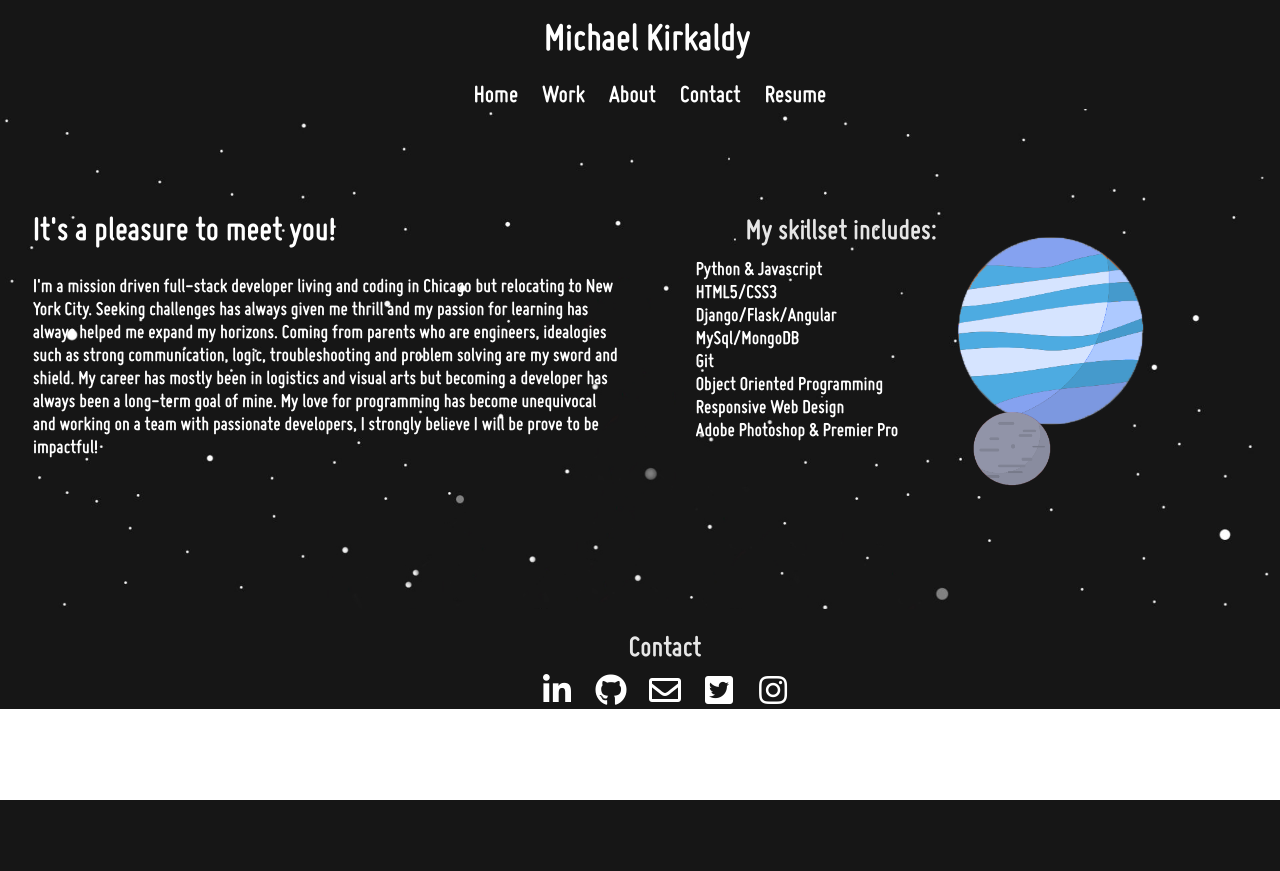
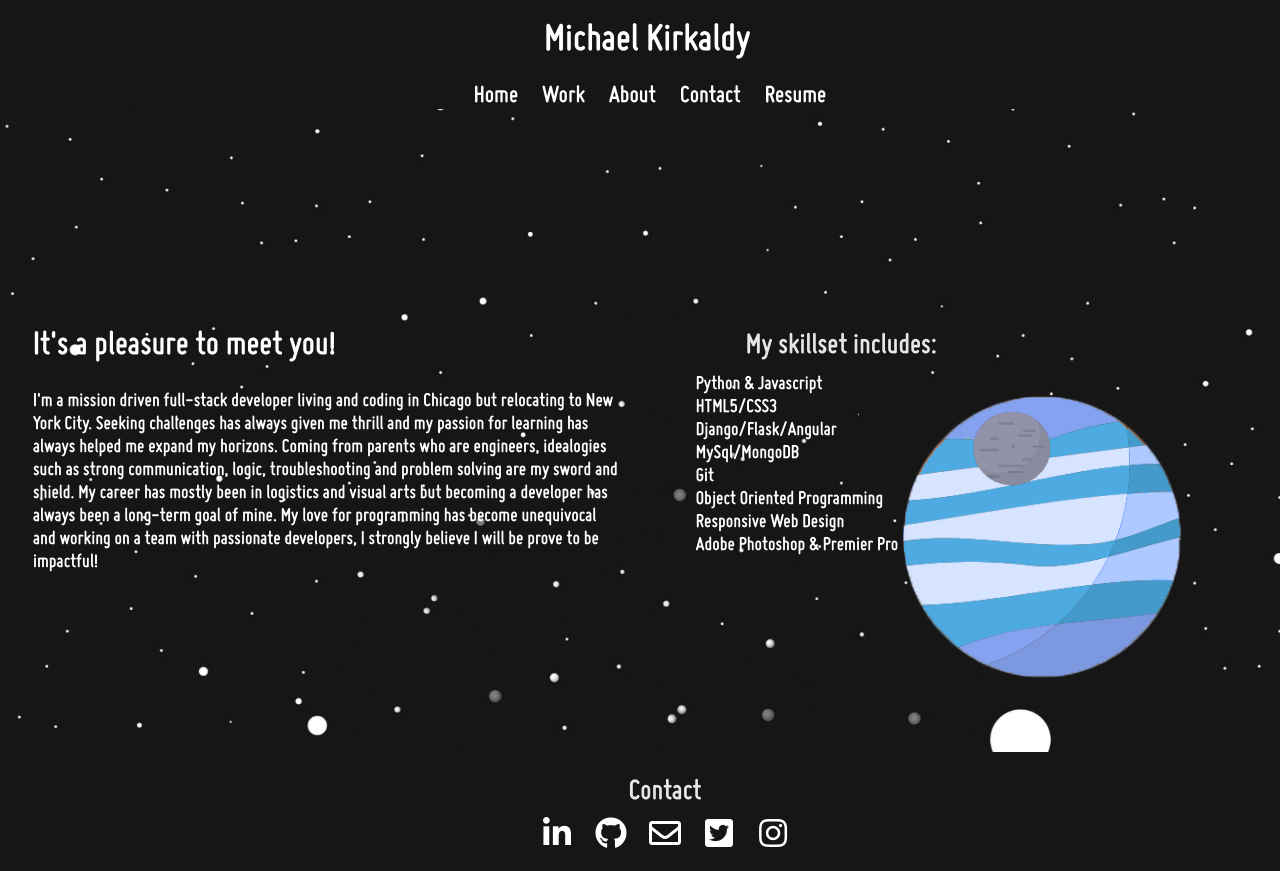
Before and after one commit to MichaelKirkaldyV/works, a Django app: page /about in a window 1280 px wide. Before the commit the page ends 800 px from the top, so only its background shows below. Run offline with Django 3.2, Linux system fonts and the light colour scheme; parts of the project's set-up code (start-up, migrations or seed data) failed here and were passed over; some libraries are stand-ins or nearby versions.

Commit message:
updates to css

```diff
--- a/apps/portfolio_/static/portfolio_/css/about.css
+++ b/apps/portfolio_/static/portfolio_/css/about.css
@@ -318,7 +318,7 @@
 
 	.profile {
 		margin: 0;
-		width: 315px
+		width: 315px;
 		margin: 0 auto;
 	}
 
@@ -328,7 +328,6 @@
 		width: 375px;
 		margin: 0 auto;
 	}
-
 }
 
 @media only screen and (min-width: 760px) and (max-width: 1444px){
@@ -363,6 +362,8 @@
 		width: 46%;
 		margin: 0 auto;
 		margin-left: 33px;
+		margin-bottom: 29px;
+		margin-top: 114px;
 	}
 
 	.tech {
@@ -370,6 +371,7 @@
 		width: 50%;
 		margin: 0 auto;
 		margin-left: 70px;
+		margin-top: 114px;
 	}
 
 	.box {
@@ -395,11 +397,11 @@
 	}
 
 	.planet-one {
-		height: 200px;
-		width: 200px;
-		margin-top: 120px;
+		height: 300px;
+		width: 300px;
+		margin-top: 275px;
 		margin-right: 300px;
-		right: -172px;
+		right: -214px;
 	}
 
 
@@ -419,8 +421,10 @@
 	}
 
 	.footer {
-		height: 100%;
+		height: 119px;
 		width: 100%;
 		margin: auto;
 	}
+
+
 }
--- a/apps/portfolio_/static/portfolio_/css/work.css
+++ b/apps/portfolio_/static/portfolio_/css/work.css
@@ -375,5 +375,6 @@
 	.footer {
 		height: 100%;
 		width: 100%;
+		margin: 0 auto;
 	}
 }
--- a/apps/portfolio_/templates/portfolio_/about.html
+++ b/apps/portfolio_/templates/portfolio_/about.html
@@ -26,7 +26,7 @@
 			</div>
 			<div class="box">
 				<div class="tech">
-					<h2>My skillset includes:</h2>
+					<h2 class="skillset">My skillset includes:</h2>
 					<p class="skill">Python & Javascript</p>
 					<p class="skill">HTML5/CSS3</p>
 					<p class="skill">Django/Flask/Angular</p>
```
Also changed, not shown: apps/portfolio_/static/portfolio_/css/contact.css (+32 -8 lines).
